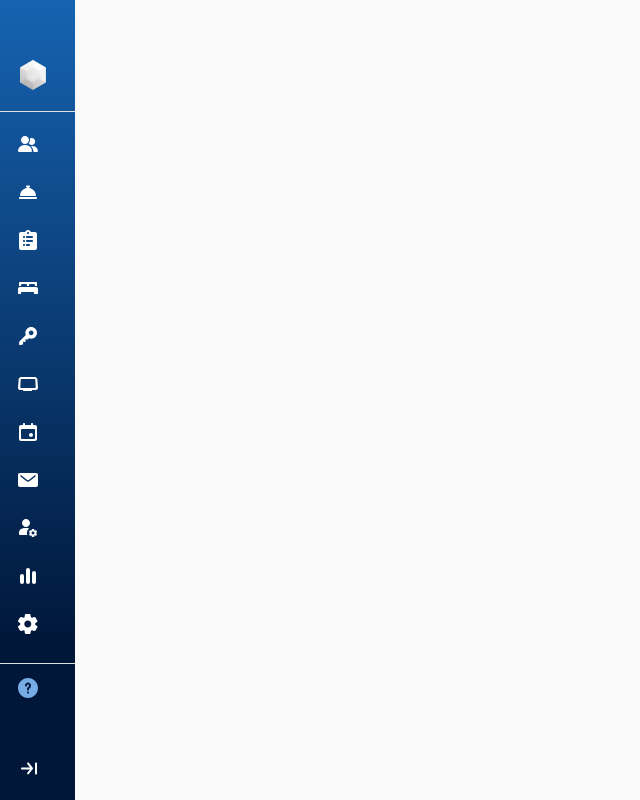
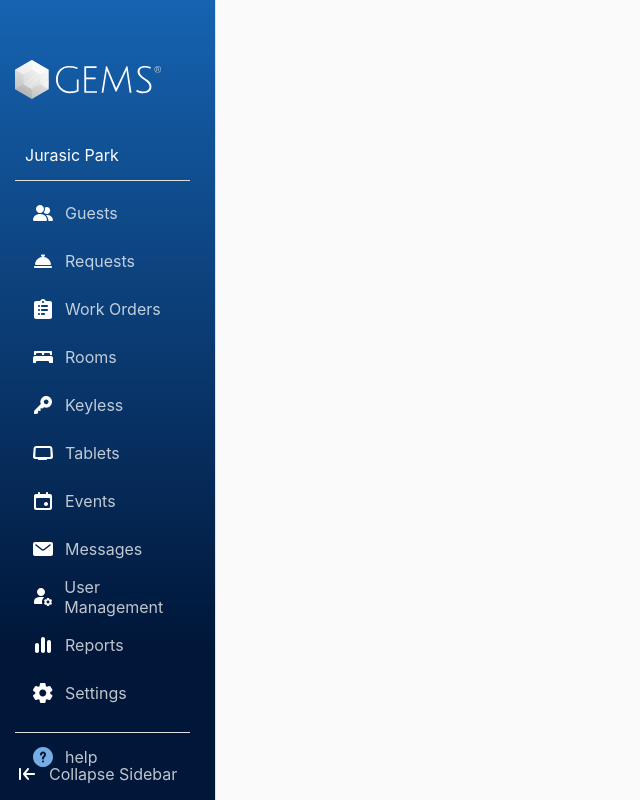
Before and after one commit to Intelity/ng-gems, an Angular app: page / in a window 1280 px wide. Shown: the whole page, without its empty margins (0-640 px from the left). Built offline with nearby package versions, Linux system fonts and the light colour scheme.

Commit message:
working on lazy loading routing

```diff
--- a/projects/dashboard/src/app/app-routing.module.ts
+++ b/projects/dashboard/src/app/app-routing.module.ts
@@ -1,15 +1,16 @@
-import { NgModule } from '@angular/core';
-import { RouterModule, Routes } from '@angular/router';
-import { AppComponent } from './app.component';
+import { NgModule } from "@angular/core";
+import { RouterModule, Routes } from "@angular/router";
 
-const routes: Routes = [{
-  path: '',
-  component: AppComponent //temp
-
-}];
+const routes: Routes = [
+  {
+    path: "guests",
+    loadChildren: () =>
+      import("./components/guests/guests.module").then((m) => m.GuestsModule),
+  },
+];
 
 @NgModule({
   imports: [RouterModule.forRoot(routes)],
-  exports: [RouterModule]
+  exports: [RouterModule],
 })
-export class AppRoutingModule { }
+export class AppRoutingModule {}
--- a/projects/dashboard/src/app/app.module.ts
+++ b/projects/dashboard/src/app/app.module.ts
@@ -3,6 +3,7 @@ import { BrowserModule } from "@angular/platform-browser";
 import { BrowserAnimationsModule } from "@angular/platform-browser/animations";
 import { AppRoutingModule } from "./app-routing.module";
 import { AppComponent } from "./app.component";
+import { GuestsModule } from "./components/guests/guests.module";
 import { NavigationModule } from "./components/navigation/navigation.module";
 
 @NgModule({
@@ -12,6 +13,7 @@ import { NavigationModule } from "./components/navigation/navigation.module";
     BrowserModule,
     BrowserAnimationsModule,
     NavigationModule,
+    GuestsModule
   ],
   providers: [],
   bootstrap: [AppComponent],
--- a/projects/dashboard/src/app/components/guests/guests.module.ts
+++ b/projects/dashboard/src/app/components/guests/guests.module.ts
@@ -1,11 +1,11 @@
 import { CommonModule } from "@angular/common";
 import { NgModule } from "@angular/core";
 import { MaterialModule } from "../../material.module";
+import { GuestsRoutingModule } from "./guests-routing.module";
 import { GuestsComponent } from "./guests.component";
 
 @NgModule({
   declarations: [GuestsComponent],
-  imports: [CommonModule, MaterialModule],
-  exports: [GuestsComponent],
+  imports: [CommonModule, GuestsRoutingModule, MaterialModule]
 })
-export class NavigationModule {}
+export class GuestsModule {}
--- a/projects/dashboard/src/app/components/navigation/sidenav/sidenav.component.html
+++ b/projects/dashboard/src/app/components/navigation/sidenav/sidenav.component.html
@@ -12,7 +12,7 @@
       </div>
       <mat-divider></mat-divider>
       <mat-nav-list>
-        <a class="nav-link" mat-list-item>
+        <a class="nav-link" mat-list-item routerLink="/guests">
           <mat-icon class="nav-icon" routerLinkActive="active-icon">
             <img src="../../../assets/images/guests.svg" />
           </mat-icon>
@@ -76,9 +76,7 @@
       </mat-nav-list>
       <div class="expand" (click)="toggle()">
         <mat-icon class="expand-arrow">
-          <img
-            src="../../../assets/images/open_sidebar.svg"
-          />
+          <img src="../../../assets/images/open_sidebar.svg" />
         </mat-icon>
       </div>
     </div>
@@ -100,7 +98,7 @@
       <div class="logo-container">
         <img src="../../../assets/images/logo.svg" />
       </div>
-      <div class="affiliate">{{affiliate.affiliateName}}</div>
+      <div class="affiliate">{{ affiliate.affiliateName }}</div>
       <mat-divider></mat-divider>
       <mat-nav-list>
         <a class="nav-link" mat-list-item>
--- a/projects/dashboard/src/app/components/navigation/sidenav/sidenav.component.ts
+++ b/projects/dashboard/src/app/components/navigation/sidenav/sidenav.component.ts
@@ -8,9 +8,7 @@ import { Affiliate, AffiliateService } from "../../../services/affiliate.service
   styleUrls: ["./sidenav.component.scss"],
 })
 export class SidenavComponent implements OnInit {
-  @Input() showNavigation = false;
-
-  isSideNavOpened = false;
+  isSideNavOpened = true;
   affiliate!: Affiliate;
 
   constructor(private _affiliateService: AffiliateService) {}
@@ -24,6 +22,5 @@ export class SidenavComponent implements OnInit {
 
   toggle() {
     this.isSideNavOpened = !this.isSideNavOpened;
-    console.log(this.isSideNavOpened);
   }
 }
```
Also changed, not shown: projects/dashboard/src/app/components/guests/guests-routing.module.ts (added, +17 -0 lines).
